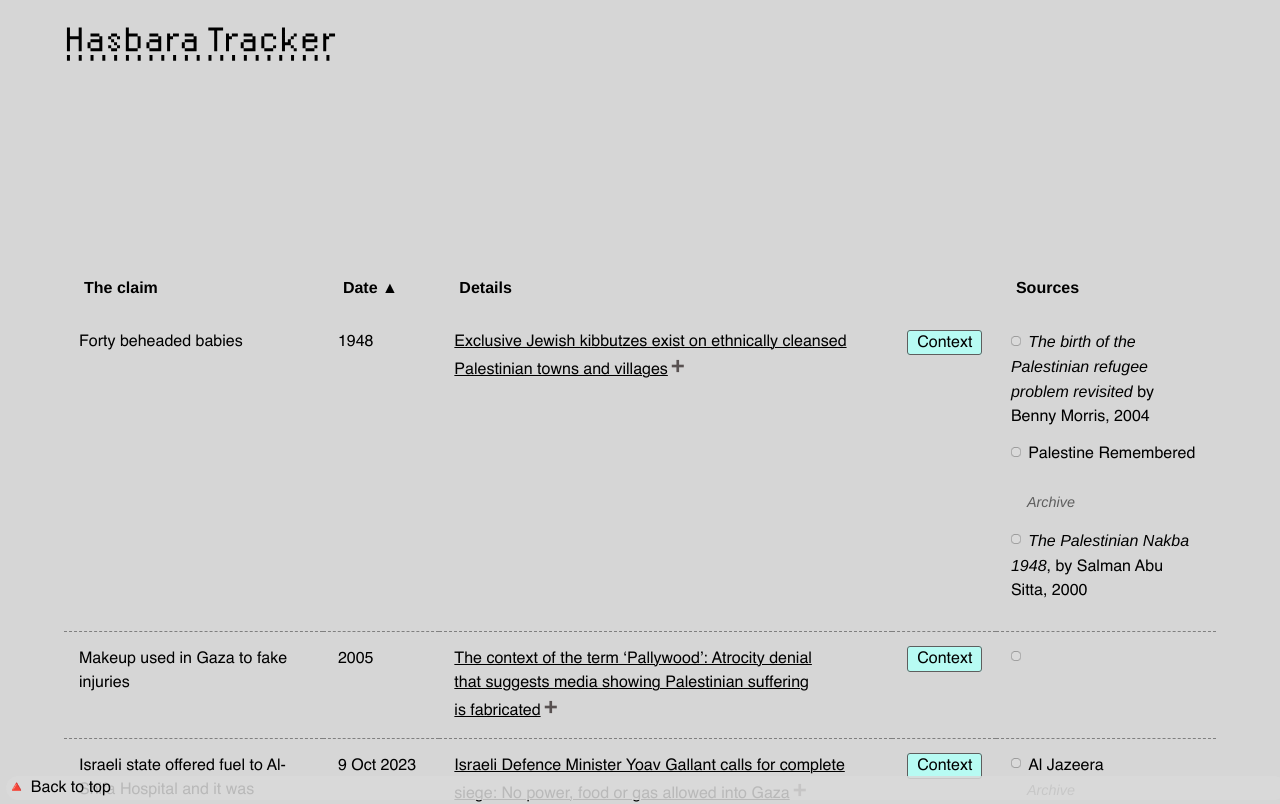
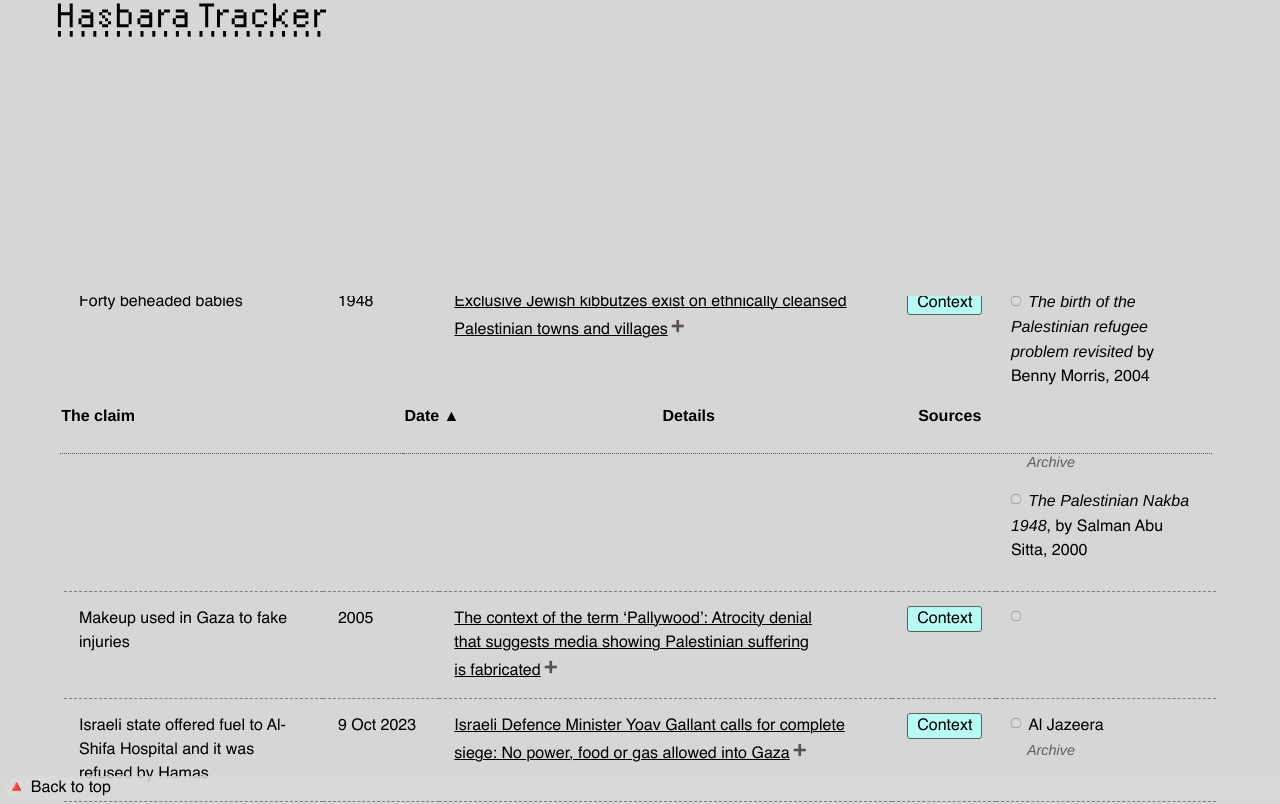
Before and after one commit to tamtzekin/hasbara-tracker, a React (Create React App) app: page /tracker in a window 1280 px wide. Shown: the top 804 px of the page. Built offline with nearby package versions, Linux system fonts and the light colour scheme.

Commit message:
fixed header updates across mobile and desktop

```diff
--- a/src/App.css
+++ b/src/App.css
@@ -29,7 +29,7 @@ oooooooooooooooooooooooooooooooooooooooooooooooooooooooooooooooooooooooooooooooo
 
 .header-container-fixed {
     position: fixed;
-    top: 0;
+    top: -3%;
     left: 0;
     width: 100%;
 
@@ -37,7 +37,7 @@ oooooooooooooooooooooooooooooooooooooooooooooooooooooooooooooooooooooooooooooooo
     justify-content: space-around;
     flex-direction: column;
 
-    min-height: 30vh;
+    min-height: 40vh;
     background-color: theme('colors.grey');
     /* border-bottom: 1px solid theme('colors.grey-darker'); */
 
@@ -47,7 +47,7 @@ oooooooooooooooooooooooooooooooooooooooooooooooooooooooooooooooooooooooooooooooo
 .logo-container {
     width: 17rem;
     position: absolute;
-    left: 5%;
+    left: 4.3%;
     top: 1rem;
 
 }
@@ -67,6 +67,7 @@ oooooooooooooooooooooooooooooooooooooooooooooooooooooooooooooooooooooooooooooooo
     top: 3.5%;
     right: 13.55%;
     display: flex;
+    gap: 10%;
     list-style-type: none;
     white-space: nowrap;
     z-index: 4;
@@ -428,6 +429,11 @@ oooooooooooooooooooooooooooooooooooooooooooooooooooooooooooooooooooooooooooooooo
         min-height: 5vh;
     }
 
+    .header-container-fixed {
+        border-bottom: 1px solid theme('colors.grey-darker');
+    }
+
+
     .logo-container {
         width: 100%;
         left: -18%;
@@ -461,7 +467,7 @@ oooooooooooooooooooooooooooooooooooooooooooooooooooooooooooooooooooooooooooooooo
           justify-content: flex-end;
           position: absolute;
           left: 1%;
-          top: -15%;
+          top: 7%;
           margin-right: auto;
           z-index: 3;
       }
@@ -570,7 +576,7 @@ oooooooooooooooooooooooooooooooooooooooooooooooooooooooooooooooooooooooooooooooo
             justify-content: flex-end;
             position: absolute;
             top: 2%;
-            left: 3%;
+            left: 6%;
             z-index: 3;
         }
 
--- a/src/App.js
+++ b/src/App.js
@@ -13,7 +13,7 @@ import SubmitClaimForm from './components/SubmitClaimForm';
 import ContactForm from './components/ContactForm';
 import NewsletterSignUpForm from './components/NewsletterSignUpForm';
 
-import FortyBeheadedBabies from './components/ClaimFortyBeheadedBabies';
+import ClaimFortyBeheadedBabies from './components/ClaimFortyBeheadedBabies';
 
 const App = () => {
     return (
@@ -31,7 +31,7 @@ const App = () => {
                 <Route path="/newsletter" element={<NewsletterSignUpForm />} />
 
                 {/* Individual claim pages */}
-                <Route path="/40-beheaded-babies" element={<FortyBeheadedBabies />} />
+                <Route path="/40-beheaded-babies" element={<ClaimFortyBeheadedBabies />} />
 
 
             {/* Route redirects to claim searches */}
@@ -39,6 +39,24 @@ const App = () => {
                     path="/forty-beheaded-babies"
                     element={<Navigate to="/40-beheaded-babies" replace />}
                 />
+
+                <Route
+                    path="/al-ahli-hospital"
+                    element={<Navigate to="/al-ahli-hospital" replace />}
+                />
+
+                <Route
+                    path="/makeup"
+                    element={<Navigate to="/makeup" replace />}
+                />
+
+    {/* Routes that use search queries */}
+
+                <Route
+                    path="/forty-beheaded-babies"
+                    element={<Navigate to="/tracker?claim=Forty%20beheaded%20babies" replace />}
+                />
+
 
                 <Route
                     path="/al-ahli-attacked"
--- a/src/components/ClaimFortyBeheadedBabies.js
+++ b/src/components/ClaimFortyBeheadedBabies.js
@@ -16,7 +16,7 @@ import MobileMenu from './MobileMenu';
 import Logo from './Logo';
 import Footer from './Footer';
 
-export default function FortyBeheadedBabies() {
+export default function ClaimFortyBeheadedBabies() {
     // defines claim tags for dropdown (ClaimFilter.js)
     const uniqueClaimTitles = useMemo(() => {
         const claimTitlesSet = new Set(data.map((item) => item.claimTitle));
@@ -247,19 +247,26 @@ export default function FortyBeheadedBabies() {
 <span className="header-container-fixed">
             <div className="flex-container">
                 <MobileMenu />
+                <div className="mt-20">
                     <Logo />
-                    <span className="mt-20">
-                        <div className="text-md pl-20 w-6/12 mb-2 font-bold">The claim</div>
-                        <div className="text-lg pl-20 w-6/12 mb-2">‘Forty beheaded babies’</div>
-                        <div className="text-sm pl-20 w-6/12 mb-2 text-grey-faded">Israeli soldiers claimed they found up to 40 decapitated or murdered babies in kibbutzes across occupied Palestine. This has been repeated by politicians and the media abroad',
+                </div>
+
+                        <div className="text-md pl-16 laptop:w-6/12 mb-2 font-bold mobile:pl-4">
+                            The claim
+                            </div>
+                        <div className="text-lg pl-16 laptop:w-6/12 mb-2 -mt-2 mobile:pl-4">
+                            ‘Forty beheaded babies’</div>
+                        <div className="
+                            text-sm pl-16 laptop:w-6/12 mb-2 mt-2 text-grey-faded mobile: w-10/12 mobile:pl-4
+                            ">
+                                Israeli soldiers claimed they found up to 40 decapitated or murdered babies in kibbutzes across occupied Palestine. This has been repeated by politicians and the media abroad',
                     </div>
-</span>
 
                     <div>{claimSummary}</div>
             </div>
         </span>
 
-        <div className=" mobile:invisible">
+        <div className="nav-links-fixed mobile:invisible">
             {/* {location.pathname !== '/about' && location.pathname !== '/' && ( */}
                 <li className="undotted">
                     <NavLink to="/">Claims</NavLink>
@@ -339,6 +346,7 @@ export default function FortyBeheadedBabies() {
                                         </tr>
                                     ))}
                                 </thead>
+
                                 <tbody {...getTableBodyProps()}>
                                     {rows.map((row) => {
                                         prepareRow(row);
--- a/src/components/Tracker.css
+++ b/src/components/Tracker.css
@@ -266,6 +266,8 @@ li.undotted {
 table {
     width: 100%;
     position: relative;
+
+    /* table-layout: fixed; */
 }
 
 td {
@@ -275,13 +277,25 @@ td {
 }
 
 thead {
-    width: 100%;
+    width: 90%;
     text-align: left;
+    margin-top: 10%;
+    margin-left: -0.3%;
+    border-bottom: 1px dotted #595959;
+    background-color: theme('colors.grey');
+    z-index: 4;
+
+    /* Keeps header titles the same width as table columns */
+    position: fixed;
+    display: table;
+
 }
 
 th {
-    padding-bottom: 15px;
-    padding-left: 20px;
+    padding-bottom: 25px;
+    /* padding-left: 20px; */
+    /* width: 100%; */
+    white-space: nowrap;
 }
 
 table.a {
@@ -564,9 +578,9 @@ oooooooooooooooooooooooooooooooooooooooooooooooooooooooooooooooooooooooooooooooo
     /*** TRACKER TABLE ***/
     .tracker-container {
         width: 100%;
+        margin-top: 25%;
         margin-left: 0%;
         margin-right: 3%;
-        margin-top: 41%;
         overflow-x: auto;
         -webkit-overflow-scrolling: touch;
     }
--- a/src/components/Tracker.js
+++ b/src/components/Tracker.js
@@ -332,6 +332,7 @@ export default function Tracker() {
                                         </tr>
                                     ))}
                                 </thead>
+
                                 <tbody {...getTableBodyProps()}>
                                     {rows.map((row) => {
                                         prepareRow(row);
```
